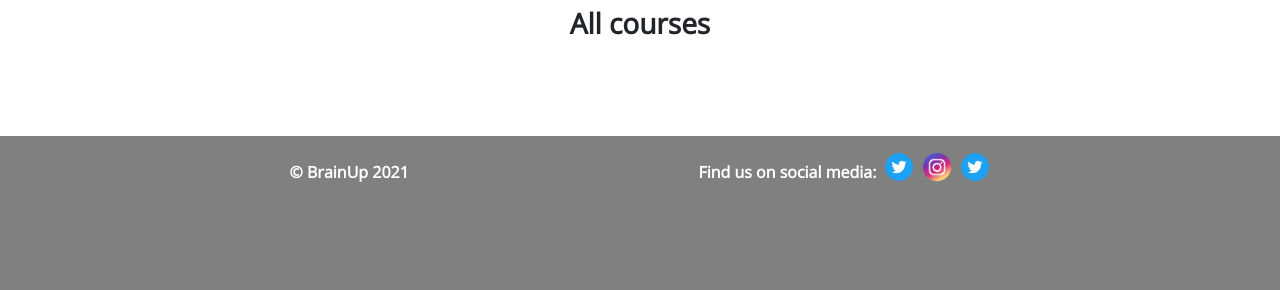
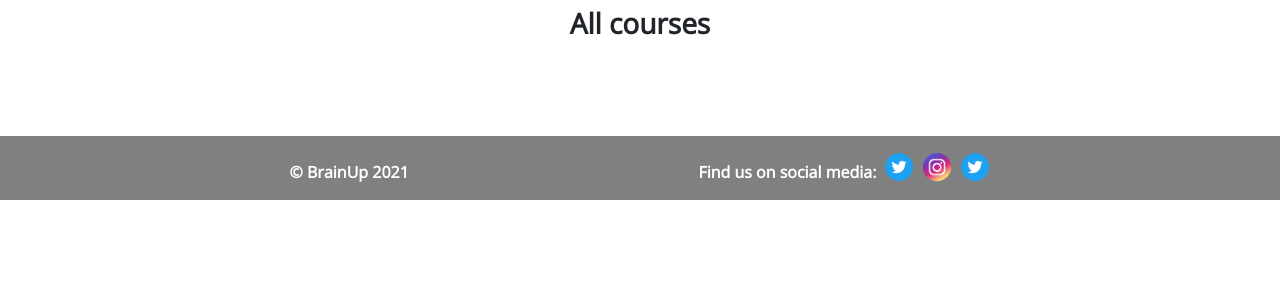
Before and after one commit to AhsokaTanoNorthumbria/uni-project, a PHP site: page /courses.php in a window 1280 px wide. Shown: the part 973-1263 px from the top of the page. After the commit the page ends 1173 px from the top, so only its background shows below. Run offline with PHP 8.4, Linux system fonts and the light colour scheme; data that the repository does not hold is empty; some libraries are stand-ins or nearby versions.

Commit message:
QF | footer height

```diff
--- a/courses.css
+++ b/courses.css
@@ -164,10 +164,6 @@ a:hover {
 .allCourse{
     padding: 0;
 }
-footer{
-    height: 12vw;
-    background: grey;
-}
 .category_wrapper{
     padding: 0;
 }
```
